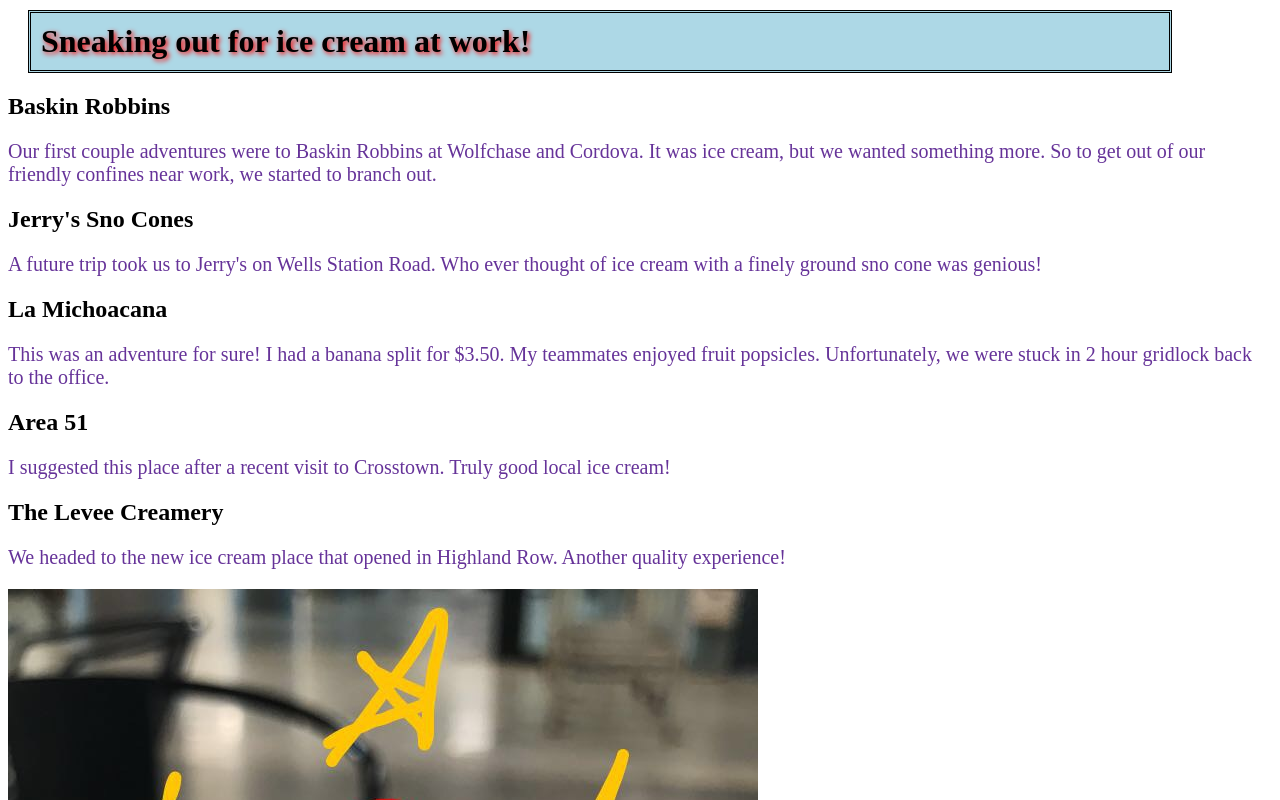
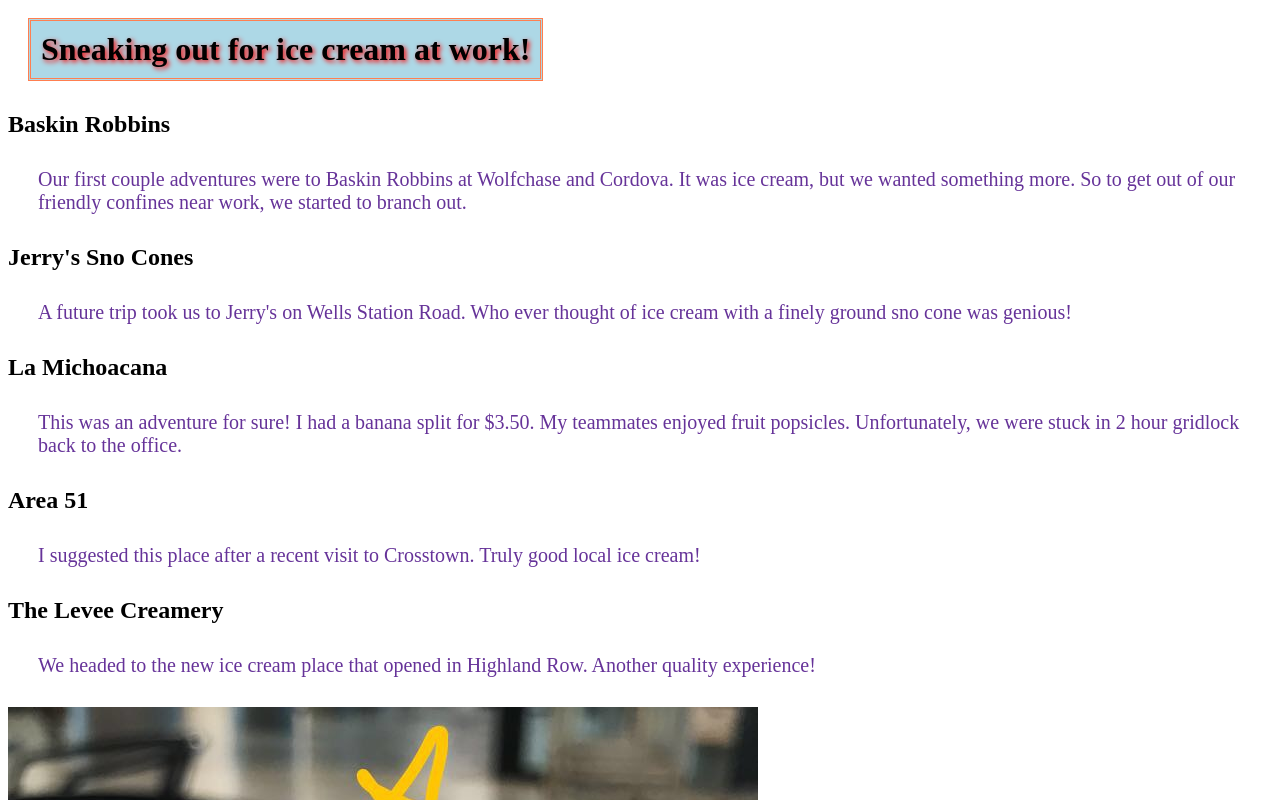
Before and after one commit to milesdurfey/html-me-something, a plain HTML site: page index.html in a window 1280 px wide. Shown: the top 800 px of the page. Drawn offline with Linux system fonts and the light colour scheme.

Commit message:
Final style

```diff
--- a/styles.css
+++ b/styles.css
@@ -1,7 +1,8 @@
 p {
     color: rebeccapurple;
     font-size: 20px;
-  }
+    margin: 30px;
+}
 
 a {
     font-size: 10px;
@@ -16,11 +17,10 @@ a {
     margin-bottom: 10px;
     margin-right: 100px;
     margin-left: 20px;
-    padding-top: 10px;
-    padding-right: 10px;
-    padding-bottom: 10px;
-    padding-left: 10px;
+    padding: 10px 10px;
+    border: 3px solid coral;
     border-style: double;
+    display: inline-block;
     }
 
 #alert {
```
